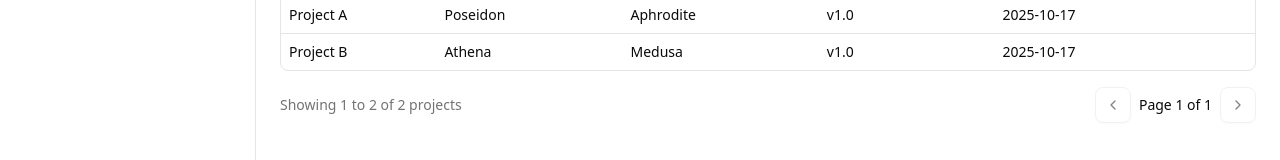
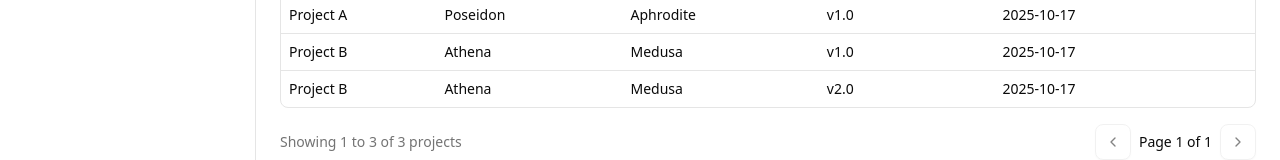
Before and after one commit to ucamptech/amsci_projcalc, a React (Vite) app in the folder frontend/: page /projects in a window 1280 px wide. Shown: the part 205-365 px from the top of the page. Built offline with nearby package versions, Linux system fonts and the light colour scheme; no server answers.

Commit message:
Update the data

```diff
--- a/frontend/index.html
+++ b/frontend/index.html
@@ -1,10 +1,10 @@
-<!doctype html>
+<!DOCTYPE html>
 <html lang="en">
   <head>
     <meta charset="UTF-8" />
     <link rel="icon" type="image/svg+xml" href="/vite.svg" />
     <meta name="viewport" content="width=device-width, initial-scale=1.0" />
-    <title>janus</title>
+    <title>JANUS</title>
   </head>
   <body>
     <div id="root"></div>
--- a/frontend/src/App.tsx
+++ b/frontend/src/App.tsx
@@ -11,7 +11,8 @@ function App() {
   return (
     <Routes>
       <Route path="/login" element={<Login />} />
-      <Route path="/" element={<Dashboard />} />
+      <Route path="/" element={<Navigate to="/projects" replace />} />
+      <Route path="/dashboard" element={<Dashboard />} />
       <Route path="/projects" element={<ProjectsList />} />
       <Route path="/projects/create" element={<ProjectsCreate />} />
 
--- a/frontend/src/data/defaults.ts
+++ b/frontend/src/data/defaults.ts
@@ -1,13 +1,13 @@
-import type { ProjectInit, Resource } from "./types";
+import type { Activity, ProjectInit, Resource } from "./types";
 
-export const DEFAULT_ACTIVITIES = [
+export const DEFAULT_ACTIVITIES: Activity[] = [
   { id: 1, wbsId: "2.1", activity: "Requirements Gathering" },
   { id: 2, wbsId: "2.2", activity: "Functional Design" },
   { id: 3, wbsId: "3.1", activity: "Code Development" },
   { id: 4, wbsId: "4.1", activity: "Unit Testing" },
-  { id: 5, wbsId: "5.1", activity: "UAT Support" }, // matches your seeder
+  { id: 5, wbsId: "5.1", activity: "UAT Support" },
   { id: 6, wbsId: "6.1", activity: "Post PRD Support" },
-] as const;
+];
 
 export const DEFAULT_RESOURCES: Resource[] = [
   {
@@ -51,4 +51,17 @@ export const DEFAULT_PROJECTS: ProjectInit[] = [
     inScope: "",
     outOfScope: "",
   },
+  {
+    id: 3,
+    name: "Project B",
+    sponsor: "Athena",
+    manager: "Medusa",
+    version: "v2.0",
+    creationDate: "2025-10-17",
+    businessNeed: "",
+    projectGoal: "",
+    measurableObjectives: "",
+    inScope: "",
+    outOfScope: "",
+  },
 ];
```
